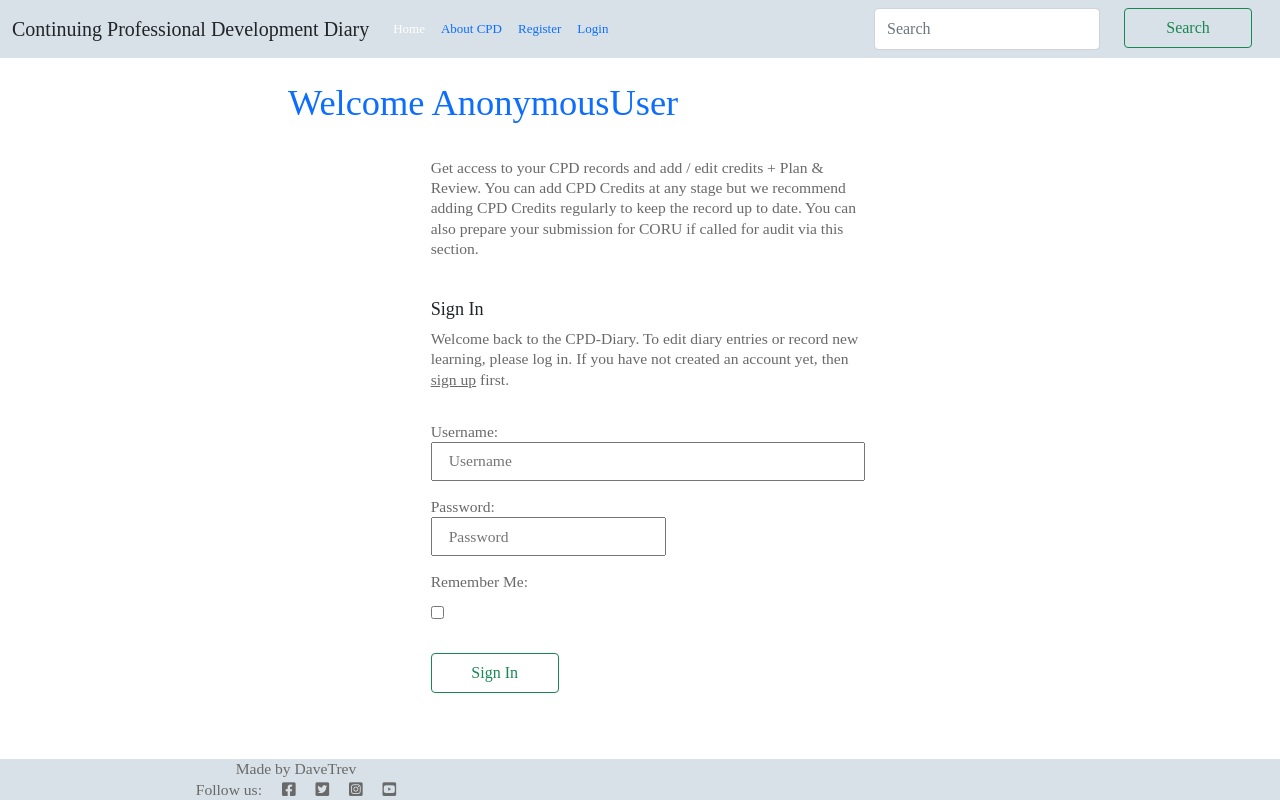
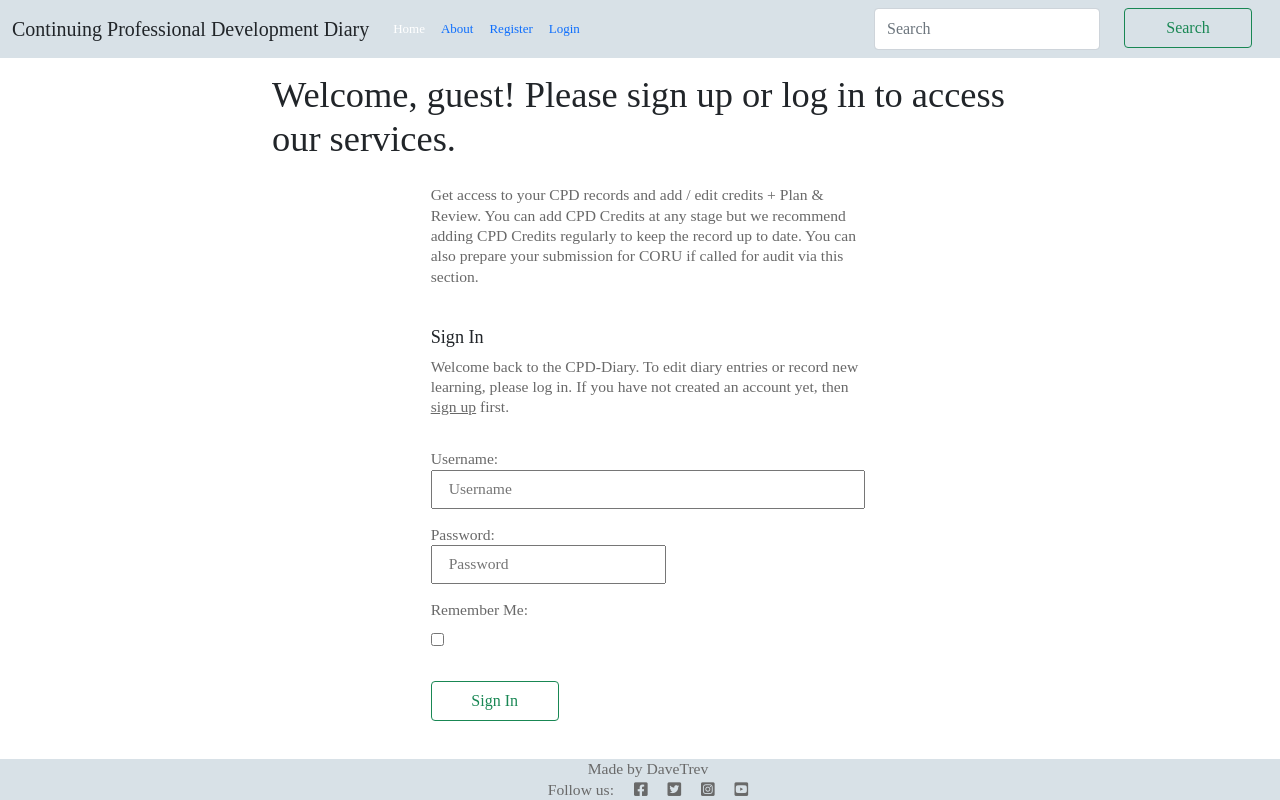
Before and after one commit to DaveTrev/p4-Django-diary, a Django app: a page that uses cpddiary/templates/cpddiary/base.html in a window 1280 px wide. Run offline with Django 3.2, Linux system fonts and the light colour scheme; some libraries are stand-ins or nearby versions; some web fonts are replaced.

Commit message:
added user auth for welcome message

```diff
--- a/cpddiary/templates/cpddiary/base.html
+++ b/cpddiary/templates/cpddiary/base.html
@@ -33,7 +33,7 @@
                     <a class="nav-link active text-white" aria-current="page" href="{% url 'entry-list' %}">Home</a>
                 </li>
                 <li class="nav-item">
-                    <a class="nav-link text-black" href="{% url 'about' %}">About CPD</a>
+                    <a class="nav-link text-black" href="{% url 'about' %}">About</a>
                 </li>
                 {% if request.user.is_authenticated %}
                 <li class="nav-item">
@@ -63,7 +63,13 @@
     <div class="row">
       <div class="col-md-8 mt-3 offset-md-2">
 <!--Welcome user displays on all pages / custom anon user class to welcome guest? -->
-<h1 class="nav-link text-black">Welcome {{request.user}}</h1>
+<div>
+    {% if user.is_authenticated %}
+  <h1>Welcome back, {{ user.username }}!</h1>
+{% else %}
+  <h1>Welcome, guest! Please sign up or log in to access our services.</h1>
+{% endif %}
+</div>
     {% if messages %}
         <ul class="messages">
             {% for message in messages %}
--- a/static/style.css
+++ b/static/style.css
@@ -51,7 +51,6 @@ p {
     font-size: 1.2em;
     padding-left: 1rem;
     line-height: 1.3em;
-    max-width: 36rem;
     color: dimgray;
 }
 
```
Also changed, not shown: README.md.
